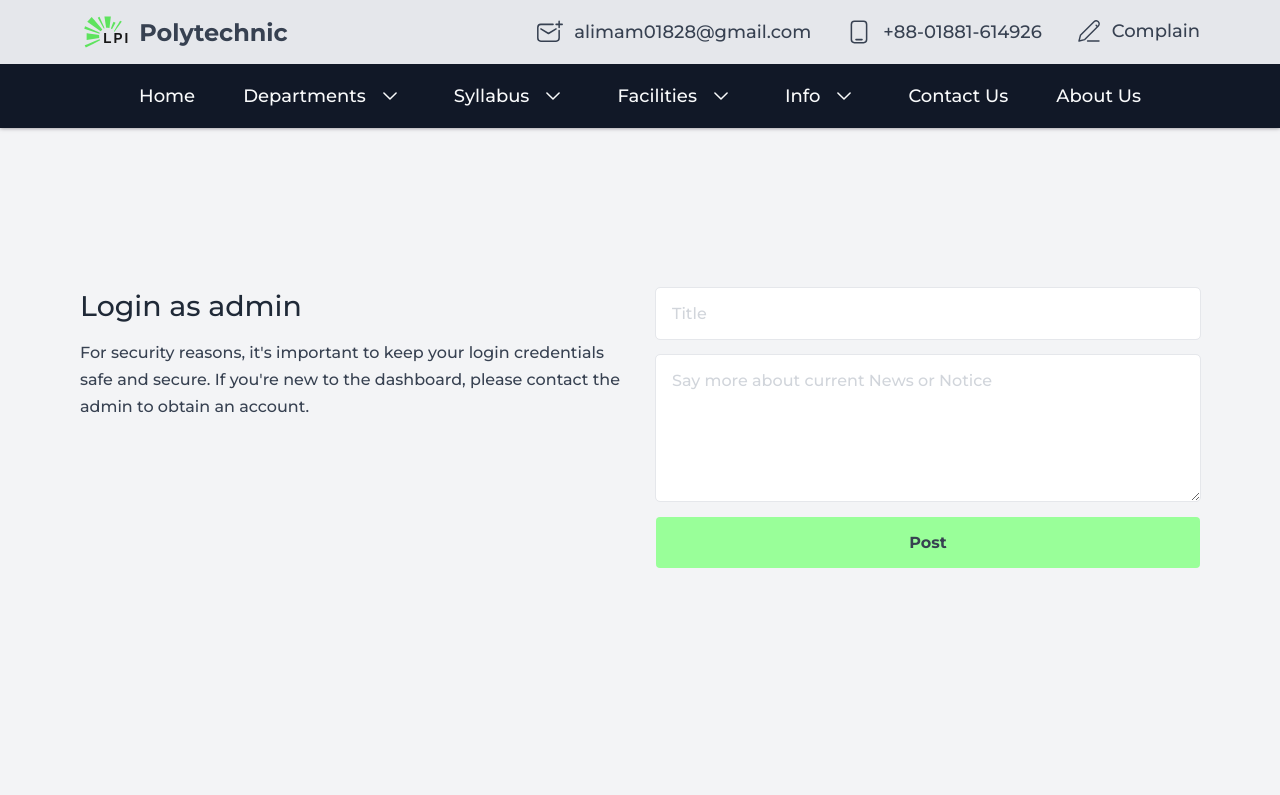
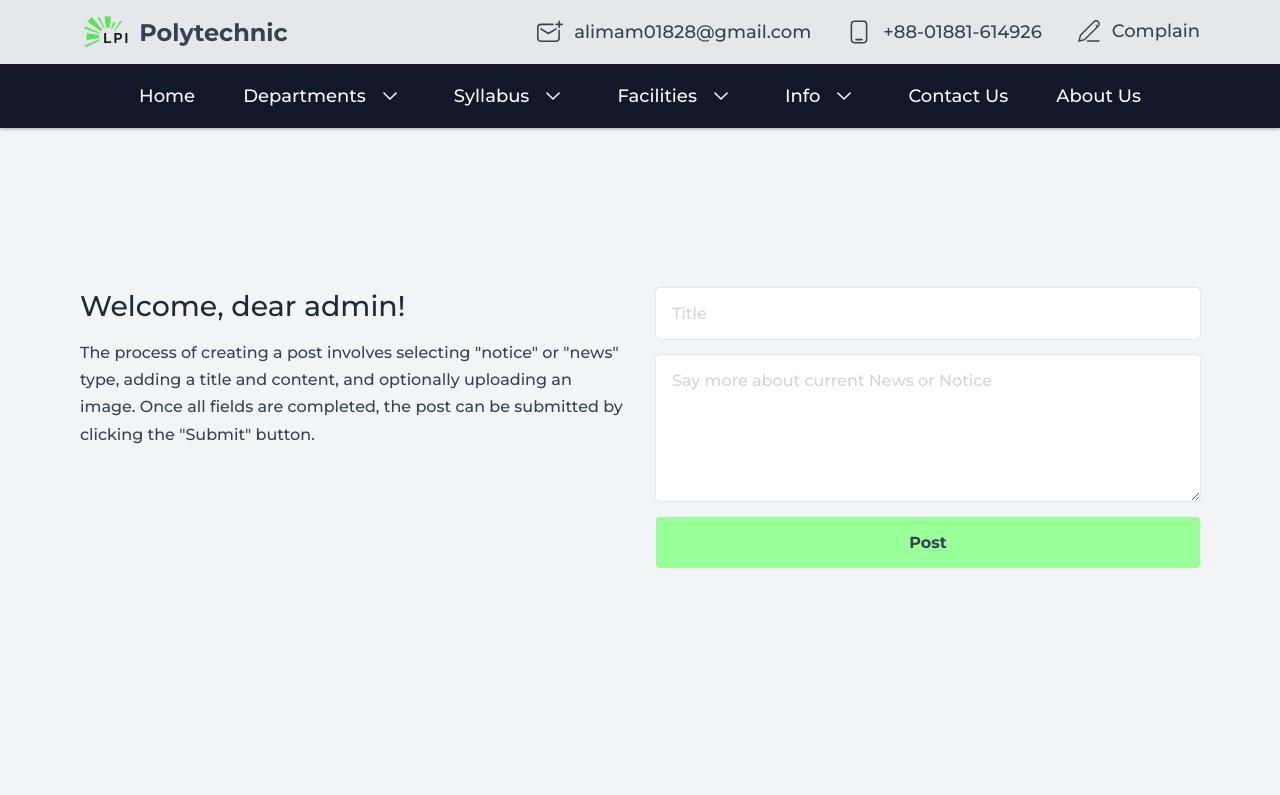
Before and after one commit to al-imam/lpi, a React (Vite) app: page /admin in a window 1280 px wide. Shown: the top 795 px of the page. Built offline with nearby package versions, Linux system fonts and the light colour scheme.

Commit message:
change texts

```diff
--- a/src/pages/Admin/Admin.jsx
+++ b/src/pages/Admin/Admin.jsx
@@ -7,11 +7,12 @@ export default function Contact() {
     <main className={classes.s}>
       <section className={classes.wrapper}>
         <div className={classes.title}>
-          <h4>Login as admin</h4>
+          <h4>Welcome, dear admin!</h4>
           <p>
-            For security reasons, it's important to keep your login credentials
-            safe and secure. If you're new to the dashboard, please contact the
-            admin to obtain an account.
+            The process of creating a post involves selecting "notice" or "news"
+            type, adding a title and content, and optionally uploading an image.
+            Once all fields are completed, the post can be submitted by clicking
+            the "Submit" button.
           </p>
         </div>
         <Form />
```
